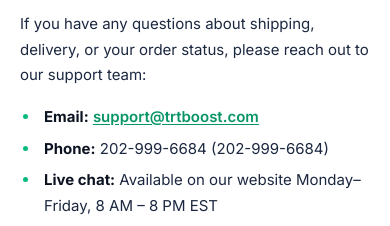
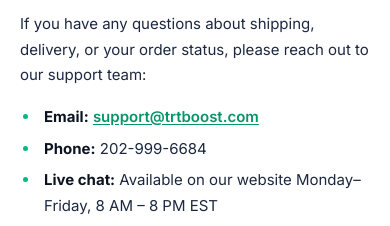
Before and after one commit to trt-boost/trt-boost, a Next.js app: page /legal/shipping in a window 390 px wide. Shown: the part 8000-8226 px from the top of the page. Built offline with nearby package versions, Linux system fonts and the light colour scheme; no server answers.

Commit message:
Remove phone digits from contact information

```diff
--- a/src/app/legal/shipping/page.tsx
+++ b/src/app/legal/shipping/page.tsx
@@ -157,7 +157,7 @@ export default function ShippingPage() {
         <p>If you have any questions about shipping, delivery, or your order status, please reach out to our support team:</p>
         <ul>
           <li><strong>Email:</strong> <a href={`mailto:${site.contact.supportEmail}`}>{site.contact.supportEmail}</a></li>
-          <li><strong>Phone:</strong> {site.contact.phoneDisplay} ({site.contact.phoneDigits})</li>
+          <li><strong>Phone:</strong> {site.contact.phoneDisplay}</li>
           <li><strong>Live chat:</strong> Available on our website Monday–Friday, 8 AM – 8 PM EST</li>
           <li><strong>Online:</strong> Track your order and manage shipments through your TRT Boost account dashboard</li>
         </ul>
```
